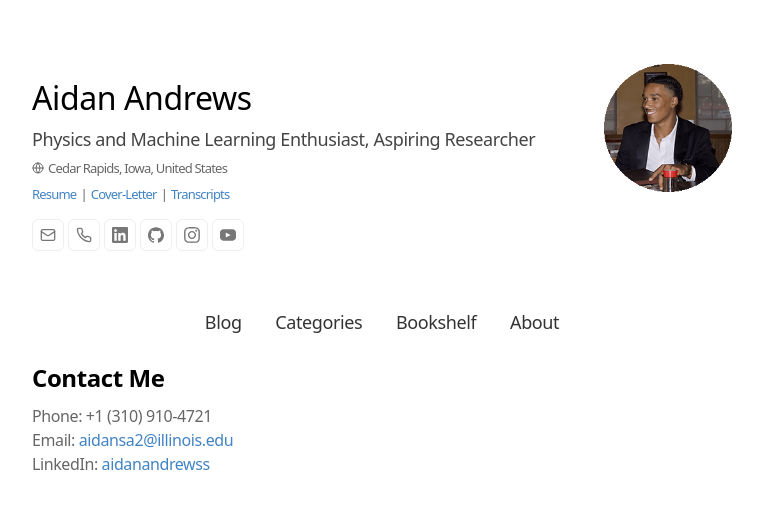
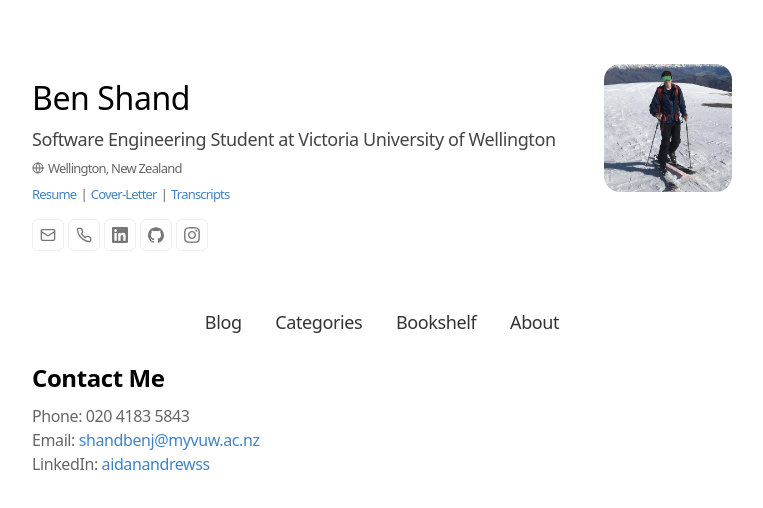
Before and after one commit to benshandd/Ben-Shand-Portfolio, a plain HTML site: page index.html in a window 1280 px wide. Shown: the whole page, without its empty margins (258-1021 px from the left). Drawn offline with Linux system fonts and the light colour scheme.

Commit message:
Small updates

```diff
--- a/index.html
+++ b/index.html
@@ -2,21 +2,21 @@
 <html lang="en">
     <head>
         <meta charset="UTF-8">
-        <title>Aidan Andrews</title>
-        <meta name="description" content="Aidan Andrews - MS Computer Science candidate at UIUC, specializing in machine learning, physics, and neuroscience.">
+        <title>Ben Shand</title>
+        <meta name="description" content="Ben Shand - Software Engineering Student at Victoria University of Wellington">
         <meta name="viewport" content="width=device-width">
         <link rel="icon" type="image/svg+xml" href="/favicon.svg">
         <link rel="preload" as="image" href="/assets/profile-pic.webp">
         <meta property="og:url" content="https://aidanandrews.com">
         <meta property="og:type" content="website">
-        <meta property="og:title" content="Aidan Andrews' Portfolio">
-        <meta property="og:description" content="Discover the professional world of Aidan Andrews, including his projects, skills, and academic background in machine learning and physics.">
+        <meta property="og:title" content="Ben Shand' Portfolio">
+        <meta property="og:description" content="Discover the professional world of Ben Shand, including his projects, skills, and academic background in machine learning and physics.">
         <meta property="og:image" content="/assets/profile-pic.webp">
         <meta name="twitter:card" content="summary_large_image">
         <meta property="twitter:domain" content="aidanandrews.com">
         <meta property="twitter:url" content="https://aidanandrews.com">
-        <meta name="twitter:title" content="Aidan Andrews' Portfolio">
-        <meta name="twitter:description" content="Explore the innovative projects and professional journey of Aidan Andrews, researcher and entrepreneur.">
+        <meta name="twitter:title" content="Ben Shand' Portfolio">
+        <meta name="twitter:description" content="Explore the innovative projects and professional journey of Ben Shand, researcher and entrepreneur.">
         <meta name="twitter:image" content="/assets/profile-pic.webp">
         <link rel="stylesheet" href="/css/style.css"/>
         <script type="module" src="/js/old.js"></script>
@@ -28,47 +28,47 @@
             <section main>
                 <div class="container" header>
                     <div class="info" header>
-                        <h1 header>Aidan Andrews</h1>
-                        <h2 header>Physics and Machine Learning Enthusiast, Aspiring Researcher</h2>
+                        <h1 header>Ben Shand</h1>
+                        <h2 header>Software Engineering Student at Victoria University of Wellington</h2>
                         <span header>
                             <svg xmlns="http://www.w3.org/2000/svg" width="12" height="12" viewBox="0 0 24 24" fill="none" stroke="currentColor" stroke-width="2" stroke-linecap="round" stroke-linejoin="round">
                                 <circle cx="12" cy="12" r="10"></circle>
                                 <path d="M12 2a14.5 14.5 0 0 0 0 20 14.5 14.5 0 0 0 0-20"></path>
                                 <path d="M2 12h20"></path>
                             </svg>
-                            Cedar Rapids, Iowa, United States
+                            Wellington, New Zealand
                         </span>
 
                         <span header><a href="javascript:void(0);" onclick="showSection('resume')" alt>Resume</a> | <a href="javascript:void(0);" onclick="showSection('cover-letter')" alt>Cover-Letter</a> | <a href="javascript:void(0);" onclick="showSection('transcripts')" alt>Transcripts</a></span>
 
-                        <footer class="print" header>aidansa2@illinois.edu • +1 (310) 910-4721 • https://linkedin.com/in/aidanandrewss </footer>
+                        <footer class="print" header>shandbenj@myvuw.ac.nz • 020 4183 5843 • https://www.linkedin.com/in/benshand/ </footer>
                         <footer class="no-print" header>
-                            <a href="mailto:aidansa2@illinois.edu" title="Email Aidan Andrews" target="_blank" rel="noopener noreferrer" header>
+                            <a href="mailto:shandbenj@myvuw.ac.nz" title="Email Ben Shand" target="_blank" rel="noopener noreferrer" header>
                                 <svg xmlns="http://www.w3.org/2000/svg" width="16" height="16" viewBox="0 0 24 24" fill="none" stroke="currentColor" stroke-width="2" stroke-linecap="round" stroke-linejoin="round" class="lucide lucide-mail size-4">
                                     <title>Mail Icon</title>
                                     <rect width="20" height="16" x="2" y="4" rx="2"></rect>
                                     <path d="m22 7-8.97 5.7a1.94 1.94 0 0 1-2.06 0L2 7"></path>
                                 </svg>
                             </a>
-                            <a href="tel:+13109104721" title="Call Aidan Andrews" target="_blank" rel="noopener noreferrer" header>
+                            <a href="tel:+13109104721" title="Call Ben Shand" target="_blank" rel="noopener noreferrer" header>
                                 <svg xmlns="http://www.w3.org/2000/svg" width="16" height="16" viewBox="0 0 24 24" fill="none" stroke="currentColor" stroke-width="2" stroke-linecap="round" stroke-linejoin="round">
                                     <title>Phone Icon</title>
                                     <path d="M22 16.92v3a2 2 0 0 1-2.18 2 19.79 19.79 0 0 1-8.63-3.07 19.5 19.5 0 0 1-6-6 19.79 19.79 0 0 1-3.07-8.67A2 2 0 0 1 4.11 2h3a2 2 0 0 1 2 1.72 12.84 12.84 0 0 0 .7 2.81 2 2 0 0 1-.45 2.11L8.09 9.91a16 16 0 0 0 6 6l1.27-1.27a2 2 0 0 1 2.11-.45 12.84 12.84 0 0 0 2.81.7A2 2 0 0 1 22 16.92z"></path>
                                 </svg>
                             </a>
-                            <a href="https://linkedin.com/in/aidanandrewss" title="Visit Aidan Andrews on LinkedIn" target="_blank" rel="noopener noreferrer" header>
+                            <a href="https://www.linkedin.com/in/benshand/" title="Visit Ben Shand on LinkedIn" target="_blank" rel="noopener noreferrer" header>
                                 <svg height="16" width="16" viewBox="0 0 24 24" xmlns="http://www.w3.org/2000/svg">
                                     <title>LinkedIn</title>
                                     <path fill="currentColor" d="M20.447 20.452h-3.554v-5.569c0-1.328-.027-3.037-1.852-3.037-1.853 0-2.136 1.445-2.136 2.939v5.667H9.351V9h3.414v1.561h.046c.477-.9 1.637-1.85 3.37-1.85 3.601 0 4.267 2.37 4.267 5.455v6.286zM5.337 7.433c-1.144 0-2.063-.926-2.063-2.065 0-1.138.92-2.063 2.063-2.063 1.14 0 2.064.925 2.064 2.063 0 1.139-.925 2.065-2.064 2.065zm1.782 13.019H3.555V9h3.564v11.452zM22.225 0H1.771C.792 0 0 .774 0 1.729v20.542C0 23.227.792 24 1.771 24h20.451C23.2 24 24 23.227 24 22.271V1.729C24 .774 23.2 0 22.222 0h.003z"></path>
                                 </svg>
                             </a>
-                            <a href="https://github.com/aidanandrews22" title="GitHub" target="_blank" rel="noopener noreferrer" header>
+                            <a href="https://github.com/benshandd" title="GitHub" target="_blank" rel="noopener noreferrer" header>
                                 <svg width="16" height="16" viewBox="0 0 24 24" xmlns="http://www.w3.org/2000/svg">
                                     <title>GitHub</title>
                                     <path fill="currentColor" d="M12 .297c-6.63 0-12 5.373-12 12 0 5.303 3.438 9.8 8.205 11.385.6.113.82-.258.82-.577 0-.285-.01-1.04-.015-2.04-3.338.724-4.042-1.61-4.042-1.61C4.422 18.07 3.633 17.7 3.633 17.7c-1.087-.744.084-.729.084-.729 1.205.084 1.838 1.236 1.838 1.236 1.07 1.835 2.809 1.305 3.495.998.108-.776.417-1.305.76-1.605-2.665-.3-5.466-1.332-5.466-5.93 0-1.31.465-2.38 1.235-3.22-.135-.303-.54-1.523.105-3.176 0 0 1.005-.322 3.3 1.23.96-.267 1.98-.399 3-.405 1.02.006 2.04.138 3 .405 2.28-1.552 3.285-1.23 3.285-1.23.645 1.653.24 2.873.12 3.176.765.84 1.23 1.91 1.23 3.22 0 4.61-2.805 5.625-5.475 5.92.42.36.81 1.096.81 2.22 0 1.606-.015 2.896-.015 3.286 0 .315.21.69.825.57C20.565 22.092 24 17.592 24 12.297c0-6.627-5.373-12-12-12"></path>
                                 </svg>
                             </a>
-                            <a href="https://www.instagram.com/aidanandrewss/" title="insta" target="_blank" rel="noopener noreferrer" header>
+                            <a href="https://www.instagram.com/benshandd/" title="insta" target="_blank" rel="noopener noreferrer" header>
                                 <svg xmlns="http://www.w3.org/2000/svg" xmlns:xlink="http://www.w3.org/1999/xlink" version="1.1" width="16" height="16" viewBox="0 0 256 256" xml:space="preserve">
 
                                     <defs>
@@ -80,21 +80,10 @@
                                     </g>
                                 </svg>
                             </a>
-                            <a href="https://www.youtube.com/@aidanandrews/streams" title="youtube" target="_blank" rel="noopener noreferrer" header>
-                                <svg height="16" width="16" version="1.1" id="Layer_1" xmlns="http://www.w3.org/2000/svg" xmlns:xlink="http://www.w3.org/1999/xlink"
-                                    viewBox="0 0 461.001 461.001" xml:space="preserve">
-                                    <g>
-                                        <path fill="currentColor" d="M365.257,67.393H95.744C42.866,67.393,0,110.259,0,163.137v134.728
-                                            c0,52.878,42.866,95.744,95.744,95.744h269.513c52.878,0,95.744-42.866,95.744-95.744V163.137
-                                            C461.001,110.259,418.135,67.393,365.257,67.393z M300.506,237.056l-126.06,60.123c-3.359,1.602-7.239-0.847-7.239-4.568V168.607
-                                            c0-3.774,3.982-6.22,7.348-4.514l126.06,63.881C304.363,229.873,304.298,235.248,300.506,237.056z"/>
-                                    </g>
-                                </svg>
-                            </a>
                         </footer>
                     </div>
                     <figure header>
-                        <img src="/assets/header.png" alt="Aidan Andrews" importance="high" header>
+                        <img src="/assets/prof.jpeg" alt="Ben Shand" importance="high" header>
                     </figure>
                 </div>
         </header top>
@@ -450,27 +439,26 @@
                 </section>
 
                 <!-- ///////////////////////////////////////////////////////////////////////////// Transcripts /////////////////////////////////////////////////////////////////////////////-->
-                <!-- Transcripts Section -->
-                <section id="transcripts" main>
-
-                    <a href="/assets/PDF/Aidan Andrews Unofficial Transcript.pdf" target="_blank" class="pdfLink mobile-only" work>View Unofficial</a>
-                    <a href="/assets/PDF/Aidan Andrews Winter Transcript.pdf" target="_blank" class="pdfLink mobile-only" work>View Official</a>
-                    <nav blog>
-                        <button class="desktop-only" onclick="changeTranscript('unofficial')">Unofficial</button>
-                        <button class="desktop-only" onclick="changeTranscript('official')">Official</button>
-                    </nav>
-                    <iframe id="transcriptFrame" class="desktop-only" src="/assets/PDF/Aidan Andrews Unofficial Transcript.pdf" width="100%" height="1000"></iframe>
+                <section id="resume" main>
+                    <a href="/assets/PDF/BenShand-CV.pdf" target="_blank" class="pdfLink mobile-only" work>View Resume</a>
+                    <iframe class="desktop-only" src="/assets/PDF/BenShand-CV.pdf" width="100%" height="1000"></iframe>
                 </section>
 
                 <section id="cover-letter" main>
                     <a href="/assets/PDF/cover-letter.pdf" target="_blank" class="pdfLink mobile-only" work>View Cover Letter</a>
-                    <iframe class="desktop-only" src="/assets/PDF/cover-letter.pdf" width="100%" height="1000"></iframe>
+                    <button class="desktop-only">Coming soon...</button>
+                     <!--<iframe class="desktop-only" src="/assets/PDF/cover-letter.pdf" width="100%" height="1000"></iframe>-->
                 </section>
 
-                <section id="resume" main>
-                    <a href="/assets/PDF/Aidan Andrews Resume.pdf" target="_blank" class="pdfLink mobile-only" work>View Resume</a>
-                    <iframe class="desktop-only" src="/assets/PDF/Aidan Andrews Resume.pdf" width="100%" height="1000"></iframe>
+                <section id="transcripts" main>
+                    <a href="/assets/PDF/cover-letter.pdf" target="_blank" class="pdfLink mobile-only" work>View Cover Letter</a>
+                    <button class="desktop-only">Coming soon...</button>
+                     <!--<iframe class="desktop-only" src="/assets/PDF/cover-letter.pdf" width="100%" height="1000"></iframe>-->
                 </section>
+
+
+
+
 
 
                 <!-- ///////////////////////////////////////////////////////////////////////////// Blog /////////////////////////////////////////////////////////////////////////////-->
@@ -573,9 +561,9 @@
         <footer class="site-footer">
             <div class="footer-content">
                 <h2 main>Contact Me</h2>
-                <p>Phone: +1 (310) 910-4721</p>
-                <p>Email: <a href="mailto:aidansa2@illinois.edu" target="_blank">aidansa2@illinois.edu</a></p>
-                <p>LinkedIn: <a href="https://linkedin.com/in/aidanandrewss" target="_blank">aidanandrewss</a></p>
+                <p>Phone: 020 4183 5843</p>
+                <p>Email: <a href="mailto:shandbenj@myvuw.ac.nz" target="_blank">shandbenj@myvuw.ac.nz</a></p>
+                <p>LinkedIn: <a href="https://www.linkedin.com/in/benshand/" target="_blank">aidanandrewss</a></p>
             </div>
         </footer>
     </body>
```
Also changed, not shown: assets/prof.jpeg (added), 1 other file.
